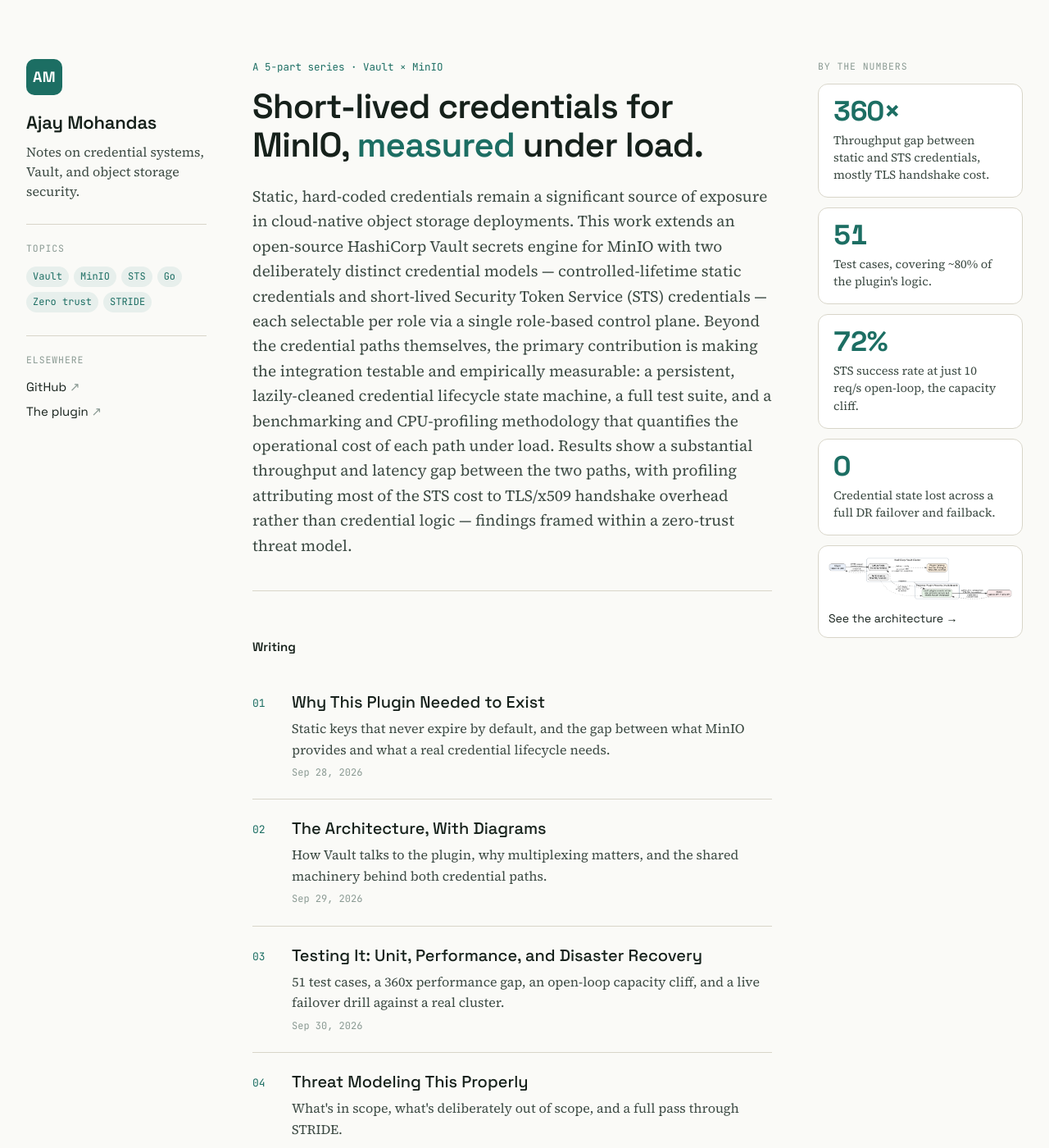
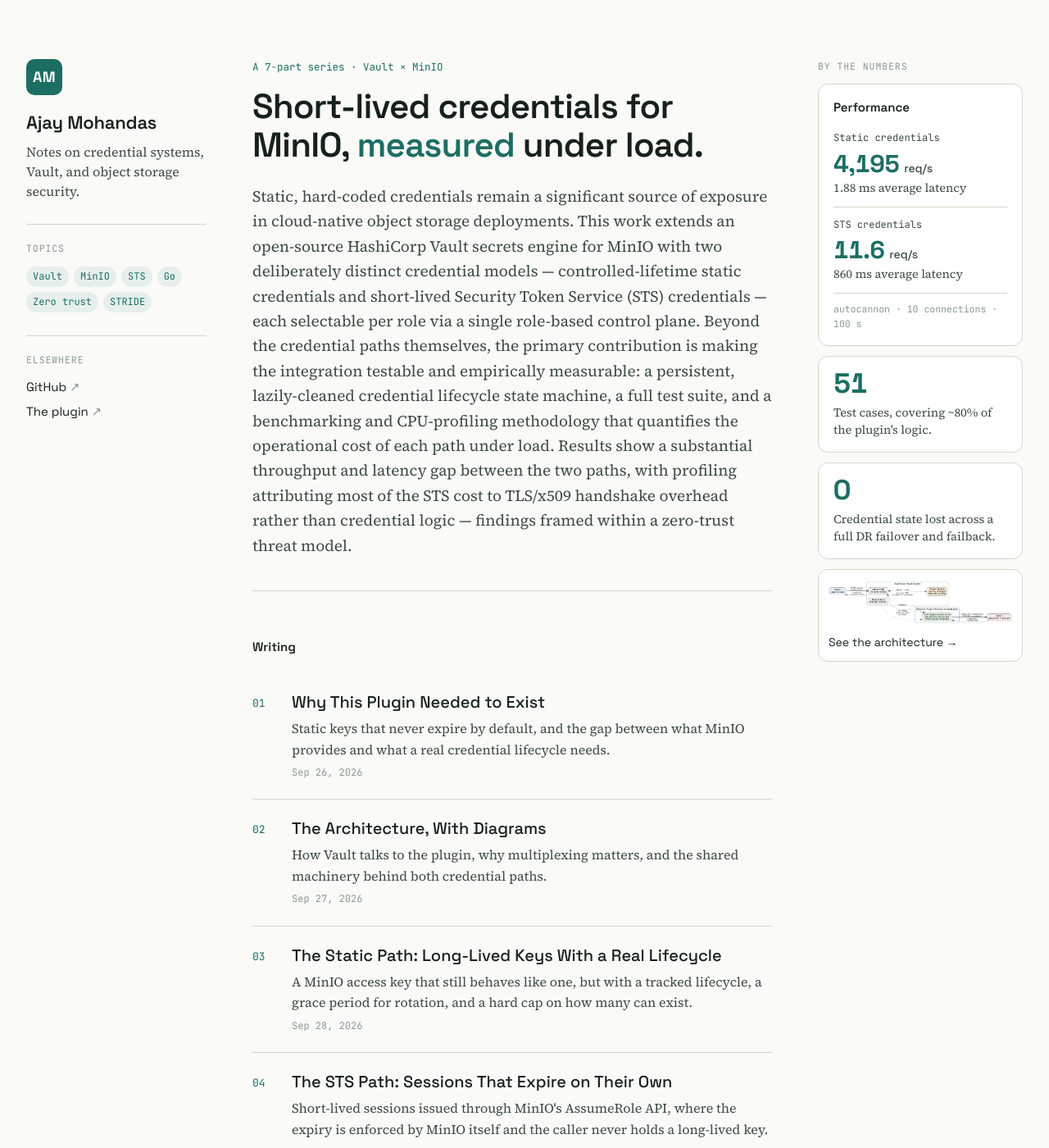
Before and after one commit to ajaymohandas89/ajaymohandas89.github.io, a Jekyll site: the page built from index.html, in a window 1280 px wide and 1400 px high. Shown: the whole window at 82% size. Built offline with Jekyll 4.4.1, drawn with Linux system fonts in a browser that asks for light colours.

Commit message:
Split static and STS into their own posts, neutral perf stats, fix footer overlap
Add two posts explaining the static and STS credential paths, making the
series seven parts dated Sep 26 to Oct 2. Show per-path throughput and
latency in the stats rail instead of the comparison and cliff cards.
Move the footer outside the grid so sticky sidebars can't cover its link.

Co-Authored-By: Claude Opus 5.5 <noreply@anthropic.com>

```diff
--- a/_includes/stats.html
+++ b/_includes/stats.html
@@ -2,22 +2,23 @@
 <aside class="aside">
   <p class="side-label">By the numbers</p>
   <ul class="stats">
-    <li class="stat">
-      <p class="stat-value">360×</p>
-      <p class="stat-label">
-        Throughput gap between static and STS credentials, mostly TLS
-        handshake cost.
-      </p>
+    <li class="stat stat--perf">
+      <p class="stat-heading">Performance</p>
+      <div class="perf-row">
+        <p class="perf-name">Static credentials</p>
+        <p class="stat-value">4,195<span class="unit">req/s</span></p>
+        <p class="stat-label">1.88 ms average latency</p>
+      </div>
+      <div class="perf-row">
+        <p class="perf-name">STS credentials</p>
+        <p class="stat-value">11.6<span class="unit">req/s</span></p>
+        <p class="stat-label">860 ms average latency</p>
+      </div>
+      <p class="perf-note">autocannon · 10 connections · 100 s</p>
     </li>
     <li class="stat">
       <p class="stat-value">51</p>
       <p class="stat-label">Test cases, covering ~80% of the plugin's logic.</p>
-    </li>
-    <li class="stat">
-      <p class="stat-value">72%</p>
-      <p class="stat-label">
-        STS success rate at just 10 req/s open-loop, the capacity cliff.
-      </p>
     </li>
     <li class="stat">
       <p class="stat-value">0</p>
--- a/_layouts/base.html
+++ b/_layouts/base.html
@@ -16,11 +16,11 @@
   <body>
     <div class="page {{ layout.page_class }}">
       {{ content }}
-      <footer>
-        <a href="https://github.com/ajaymohandas89/vault-plugin-secrets-minio"
-          >Vault MinIO Secrets Plugin</a
-        >
-      </footer>
     </div>
+    <footer class="site-footer">
+      <a href="https://github.com/ajaymohandas89/vault-plugin-secrets-minio"
+        >Vault MinIO Secrets Plugin</a
+      >
+    </footer>
   </body>
 </html>
--- a/_posts/2026-09-28-why-this-plugin-needed-to-exist.md
+++ b/_posts/2026-09-26-why-this-plugin-needed-to-exist.md
@@ -1,7 +1,7 @@
 ---
 layout: post
 title: "Why This Plugin Needed to Exist"
-date: 2026-09-28
+date: 2026-09-26
 description: "Static keys that never expire by default, and the gap between what MinIO provides and what a real credential lifecycle needs."
 ---
 
--- /dev/null
+++ b/_posts/2026-09-28-the-static-path.md
@@ -0,0 +1,86 @@
+---
+layout: post
+title: "The Static Path: Long-Lived Keys With a Real Lifecycle"
+date: 2026-09-28
+description: "A MinIO access key that still behaves like one, but with a tracked lifecycle, a grace period for rotation, and a hard cap on how many can exist."
+---
+
+Some workloads genuinely want a stable credential. A background job that
+runs for six hours, or a long-running service that holds a connection
+open for days, doesn't want to re-authenticate every fifteen minutes. The
+static path is for them: from the client's side, it's a normal MinIO
+access key. The difference is everything the plugin does around it.
+
+### Creation → Active → Retired → Evicted
+
+A role configured with `credential_type` set to `static` gets a credential
+that moves through four states, tracked by the plugin:
+
+- **Creation** — the first request against a role provisions a backing
+  MinIO user and persists its state to Vault's storage.
+- **Active** — the credential is handed out to callers and works
+  normally.
+- **Retired** — once it crosses its `max_ttl`, it doesn't just vanish. It
+  moves into a grace period where it still works, but a new credential
+  becomes the active one.
+- **Evicted** — after the `grace_period` ends, the old credential is
+  actually deleted from MinIO.
+
+### Why the grace period exists
+
+If I killed a credential the instant it expired, I'd break every
+in-flight request, every long-running batch job that cached the old key,
+and every client that hasn't gotten around to refreshing yet. The grace
+period buys everyone time to catch up before the old key is actually
+deleted. Rotation doesn't have to mean breakage.
+
+### A hard cap on accumulation
+
+Each role holds at most one active and one retired credential. Repeated
+requests can't quietly pile up MinIO identities over time, which matters
+both for hygiene and for the threat model later in the series: a static
+role's exposure is bounded by design, not by someone remembering to clean
+up.
+
+### State that survives a restart
+
+The lifecycle state (which credentials are active, retired, or evicted
+for each role) lives both in memory and in Vault's own storage. If Vault
+fails over to a new node, or an entire site goes down, the plugin picks
+up where it left off instead of losing track of a credential that's still
+live in MinIO. The disaster recovery drill later in the series tests
+exactly that.
+
+### Cleanup is lazy, on purpose
+
+There's no background job sweeping expired credentials. Lifecycle
+transitions are evaluated when someone requests that role. That keeps the
+plugin simple, but it has a real consequence: a credential that should
+have been evicted stays live in MinIO until the role is requested again.
+I come back to this in the final post.
+
+### How it performs
+
+Once a credential is active, serving it is a storage lookup, not a live
+call to MinIO. Under autocannon at 10 connections for 100 seconds, the
+static path averaged about **4,195 requests/sec** with **1.88ms** average
+latency. Across a sweep from 5 to 15 connections, throughput ranged from
+roughly 3,300 to 5,200 req/s, with latency staying in single-digit
+milliseconds.
+
+One early run showed a single 2,611ms request against an otherwise
+~2ms-typical latency. It turned out to be the very first request against
+a brand-new role, which has to actually create the backing MinIO user and
+persist state to Vault. Re-running the same test gave a clean 22ms
+maximum. It's a one-time, predictable cost on a role's first use, not a
+recurring problem.
+
+### The trade-off
+
+The static path's expiration is enforced by the plugin's own
+bookkeeping, not by MinIO. If that bookkeeping is ever wrong, stale, or
+never re-evaluated because a role went quiet, nothing else in the system
+catches it. That's the gap the other credential type closes, at a
+different cost.
+
+Next: the STS path.
--- /dev/null
+++ b/_posts/2026-09-29-the-sts-path.md
@@ -0,0 +1,84 @@
+---
+layout: post
+title: "The STS Path: Sessions That Expire on Their Own"
+date: 2026-09-29
+description: "Short-lived sessions issued through MinIO's AssumeRole API, where the expiry is enforced by MinIO itself and the caller never holds a long-lived key."
+---
+
+A short CI job that only needs a few seconds of access shouldn't be
+holding a key that's valid for a year. The STS path is for workloads like
+that, and for anything where nothing should be left standing around to
+leak once the work is done.
+
+### Modeled on AssumeRole
+
+STS credentials are short-lived sessions, modeled directly on AWS's STS
+`AssumeRole` pattern. MinIO's STS API is deliberately AWS-compatible, so
+any existing AWS SDK client works against it without modification.
+
+These sessions expire on their own, enforced by MinIO on every request,
+not by the plugin remembering to clean something up. There's no grace
+period and no eviction step, because nothing is waiting for a background
+job to run.
+
+### How a session gets issued
+
+A role configured with `credential_type` set to `sts` starts the same
+way a static role does: the plugin resolves, or creates if none exists, a
+backing MinIO credential for that role. Then the paths split. Instead of
+handing that credential back, the plugin uses the backing credential's
+own keys to call MinIO's `AssumeRole` API, and returns the resulting
+short-lived session.
+
+Two details matter here:
+
+- **The plugin's root/admin credential is never used for AssumeRole.**
+  The call is made with the role's own backing identity.
+- **The backing credential never leaves the plugin.** The caller only
+  ever holds a derived session.
+
+### Requests can only narrow access
+
+An STS request can ask for a policy, but only one that's a subset of what
+the role already allows. The issuance path can't be used to escalate
+privileges beyond what the role was configured with.
+
+### The blast radius is one role
+
+Each role's backing identity is private to that role. Compromising one
+STS role's backing credential doesn't expose any other role's
+credentials, so the damage from a bad day is bounded to that one role,
+not the whole mount.
+
+### How it performs
+
+Every STS request is a live `AssumeRole` call to MinIO over TLS. Under
+autocannon at 10 connections for 100 seconds, the STS path averaged about
+**11.6 requests/sec** with **860ms** average latency. Across a sweep from
+5 to 15 connections, average latency ranged from roughly 850ms to 1.9
+seconds.
+
+I profiled it with Go's `pprof` (a 30-second window, about 2.8 seconds
+of sampled CPU time) to see where that time goes:
+
+- **68.95%** of sampled time was inside the TLS handshake.
+- Within that, **62.45%** was X.509 certificate-chain verification,
+  bottoming out in RSA signature checks.
+- The plugin's own credential-issuance logic accounted for well under 10%.
+
+The implementation opens a fresh connection for every `AssumeRole` call,
+which means a full handshake and certificate verification every time.
+Reusing a persistent HTTP client with connection pooling would remove
+most of that cost without changing the path's security properties at
+all. It's on the list in the final post.
+
+### The trade-off
+
+Its lifetime boundary is enforced by MinIO, not by bookkeeping. But you
+can't revoke a single compromised session early. The only way to cut off
+access before natural expiry is disabling the role's backing identity,
+which invalidates every other live session for that same role. At least
+that blast radius stays contained to the one role.
+
+Next: what it took to actually trust both paths enough to call them
+tested.
--- a/assets/css/site.css
+++ b/assets/css/site.css
@@ -54,7 +54,7 @@ body::before {
 .page {
   max-width: 680px;
   margin: 0 auto;
-  padding: 56px 24px 96px;
+  padding: 56px 24px 72px;
 }
 .side,
 .aside {
@@ -71,7 +71,7 @@ body::before {
     grid-template-columns: 220px minmax(0, 680px) 250px;
     justify-content: center;
     column-gap: 56px;
-    padding: 72px 32px 96px;
+    padding: 72px 32px 72px;
   }
   .page--post {
     grid-template-columns: 220px minmax(0, 700px) 250px;
@@ -81,6 +81,14 @@ body::before {
     position: sticky;
     top: 48px;
     align-self: start;
+    /* Taller than the window: scroll the rail itself instead of clipping it. */
+    max-height: calc(100vh - 64px);
+    overflow-y: auto;
+    scrollbar-width: none;
+  }
+  .side::-webkit-scrollbar,
+  .aside::-webkit-scrollbar {
+    display: none;
   }
 }
 
@@ -344,6 +352,53 @@ body::before {
   color: var(--ink-soft);
   margin: 0;
 }
+.stat--perf {
+  grid-column: 1 / -1;
+}
+.stat-heading {
+  font-family: "Space Grotesk", sans-serif;
+  font-weight: 600;
+  font-size: 15px;
+  margin: 0 0 4px;
+}
+.perf-row {
+  padding: 12px 0;
+  border-bottom: 1px solid var(--rule);
+}
+.perf-name {
+  font-family: "JetBrains Mono", ui-monospace, monospace;
+  font-size: 12px;
+  color: var(--ink-soft);
+  margin: 0 0 6px;
+}
+.stat--perf .stat-value {
+  font-size: 30px;
+  margin-bottom: 4px;
+}
+.unit {
+  font-size: 14px;
+  font-weight: 500;
+  letter-spacing: 0;
+  color: var(--ink-soft);
+  margin-left: 6px;
+}
+.perf-note {
+  font-family: "JetBrains Mono", ui-monospace, monospace;
+  font-size: 11.5px;
+  color: var(--muted);
+  margin: 10px 0 0;
+}
+@media (min-width: 600px) and (max-width: 1099px) {
+  .stat--perf {
+    display: grid;
+    grid-template-columns: 1fr 1fr;
+    column-gap: 24px;
+  }
+  .stat--perf .stat-heading,
+  .stat--perf .perf-note {
+    grid-column: 1 / -1;
+  }
+}
 .figure-card {
   display: block;
   margin-top: 12px;
@@ -492,14 +547,30 @@ body::before {
   text-align: right;
 }
 
-footer {
-  grid-column: 1 / -1;
-  margin-top: 72px;
-  padding-top: 24px;
-  border-top: 1px solid var(--rule);
+/* Lives outside .page so the sticky sidebars can never slide over it. */
+.site-footer {
+  max-width: 1280px;
+  margin: 0 auto;
+  padding: 24px 24px 64px;
   font-size: 14px;
   color: var(--muted);
 }
-footer a {
+.site-footer::before {
+  content: "";
+  display: block;
+  border-top: 1px solid var(--rule);
+  margin-bottom: 24px;
+}
+@media (max-width: 1099px) {
+  .site-footer {
+    max-width: 680px;
+  }
+}
+@media (min-width: 1100px) {
+  .site-footer {
+    padding: 24px 32px 64px;
+  }
+}
+.site-footer a {
   color: var(--muted);
 }
```
Also changed, not shown: _posts/2026-09-27-the-architecture-with-diagrams.md (renamed from _posts/2026-09-29-the-architecture-with-diagrams.md, +2 -3 lines).
